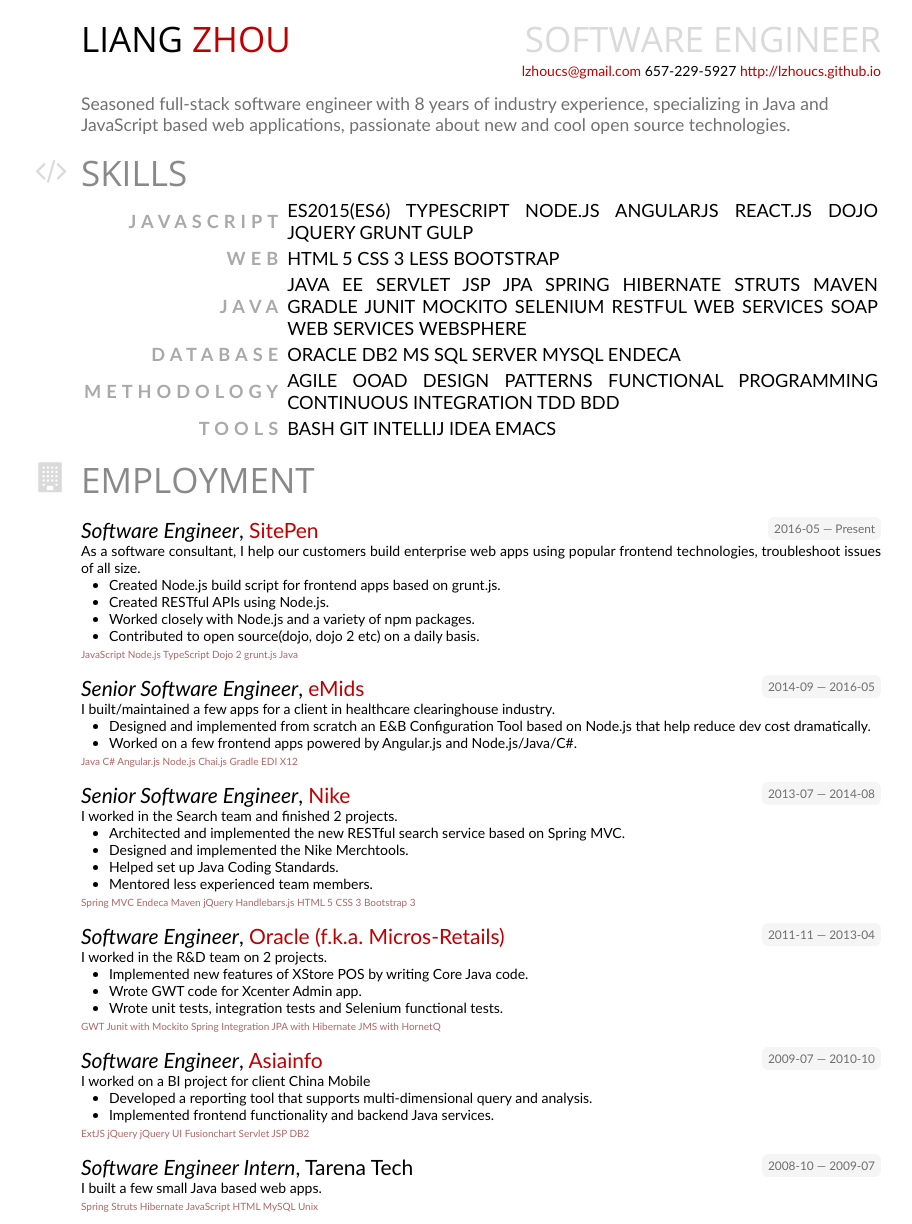
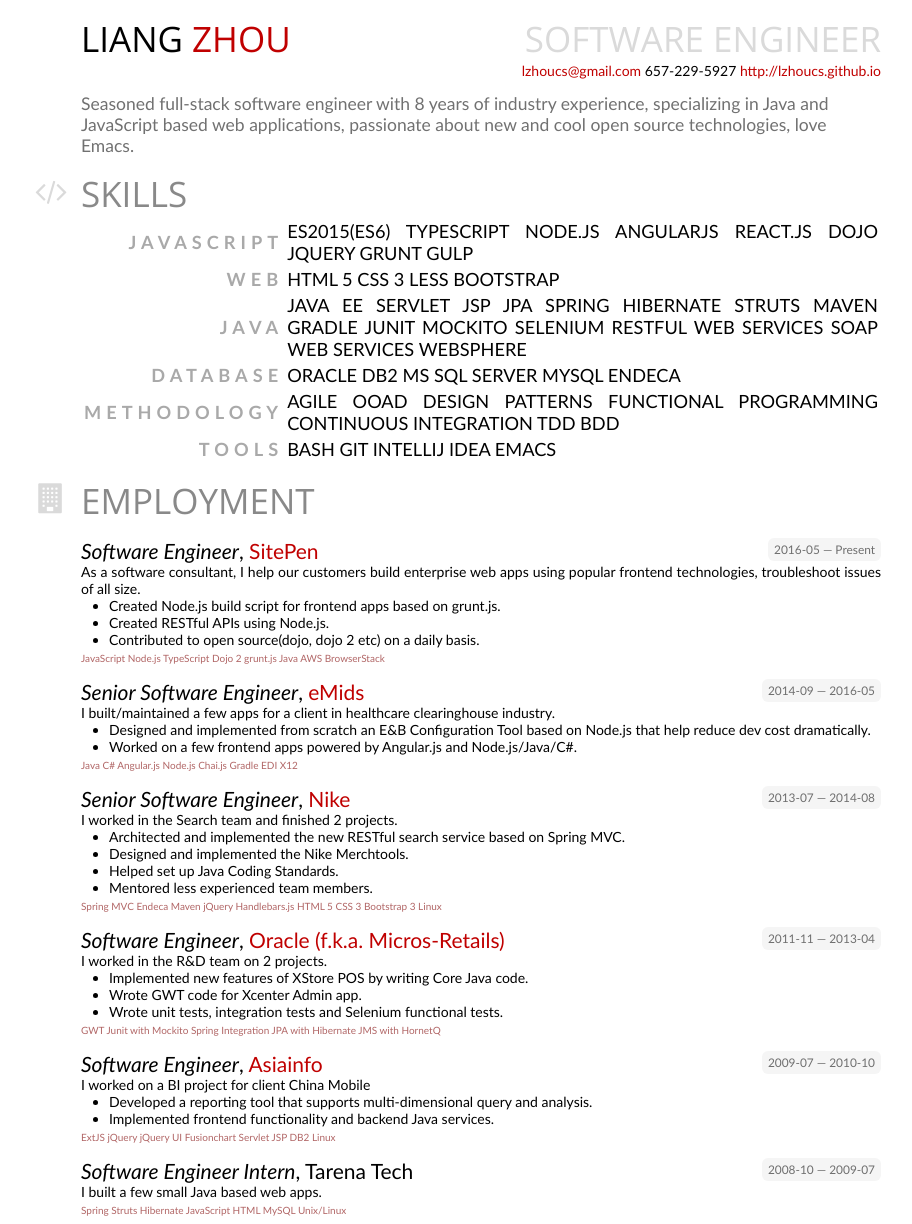
Before and after one commit to lzhoucs/resume, a plain HTML site: page index.html in a window 1280 px wide. Shown: the top 1224 px of the page, without its empty margins (159-1071 px from the left). Drawn offline with nearby package versions, Linux system fonts and the light colour scheme.

Commit message:
Add a couple of points.

```diff
--- a/index.html
+++ b/index.html
@@ -187,7 +187,7 @@
             </header>
             <section id="summary">Seasoned full-stack software engineer with 8 years of industry experience,
                 specializing in Java and JavaScript based web applications, passionate
-                about new and cool open source technologies.</section>
+                about new and cool open source technologies, love Emacs.</section>
             <hr>
             <section id="skills">
                 <header> <span class="fa fa-lg fa-code"></span>
@@ -250,9 +250,8 @@
                     <ul>
                         <li>Created Node.js build script for frontend apps based on grunt.js.</li>
                         <li>Created RESTful APIs using Node.js.</li>
-                        <li>Worked closely with Node.js and a variety of npm packages.</li>
                         <li>Contributed to open source(dojo, dojo 2 etc) on a daily basis.</li>
-                    </ul> <span class="keywords">JavaScript Node.js TypeScript Dojo 2 grunt.js Java </span>
+                    </ul> <span class="keywords">JavaScript Node.js TypeScript Dojo 2 grunt.js Java AWS BrowserStack </span>
                 </div>
                 <div>
                      <h3><em>Senior Software Engineer</em>,
@@ -285,7 +284,7 @@
                         <li>Designed and implemented the Nike Merchtools.</li>
                         <li>Helped set up Java Coding Standards.</li>
                         <li>Mentored less experienced team members.</li>
-                    </ul> <span class="keywords">Spring MVC Endeca Maven jQuery Handlebars.js HTML 5 CSS 3 Bootstrap 3 </span>
+                    </ul> <span class="keywords">Spring MVC Endeca Maven jQuery Handlebars.js HTML 5 CSS 3 Bootstrap 3 Linux </span>
                 </div>
                 <div>
                      <h3><em>Software Engineer</em>,
@@ -314,7 +313,7 @@
                     <ul>
                         <li>Developed a reporting tool that supports multi-dimensional query and analysis.</li>
                         <li>Implemented frontend functionality and backend Java services.</li>
-                    </ul> <span class="keywords">ExtJS jQuery jQuery UI Fusionchart Servlet JSP DB2 </span>
+                    </ul> <span class="keywords">ExtJS jQuery jQuery UI Fusionchart Servlet JSP DB2 Linux </span>
                 </div>
                 <div>
                      <h3><em>Software Engineer Intern</em>,
@@ -324,7 +323,7 @@
 
                     <p>
                         <p>I built a few small Java based web apps.</p>
-                    </p> <span class="keywords">Spring Struts Hibernate JavaScript HTML MySQL Unix </span>
+                    </p> <span class="keywords">Spring Struts Hibernate JavaScript HTML MySQL Unix/Linux </span>
                 </div>
             </section>
             <hr>
```
Also changed, not shown: src/resume.json (+5 -6 lines).
